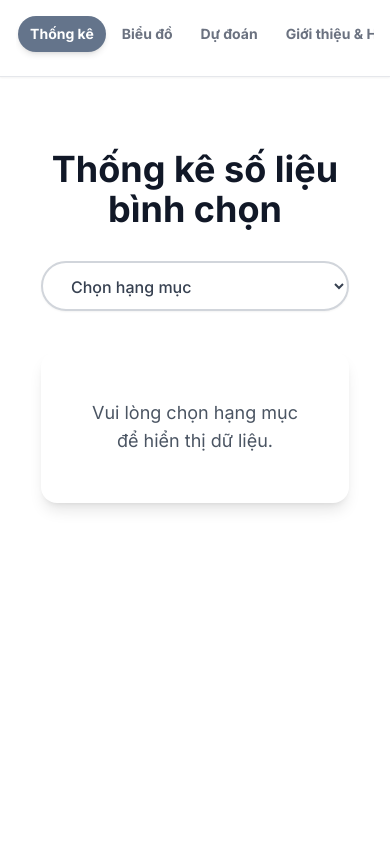
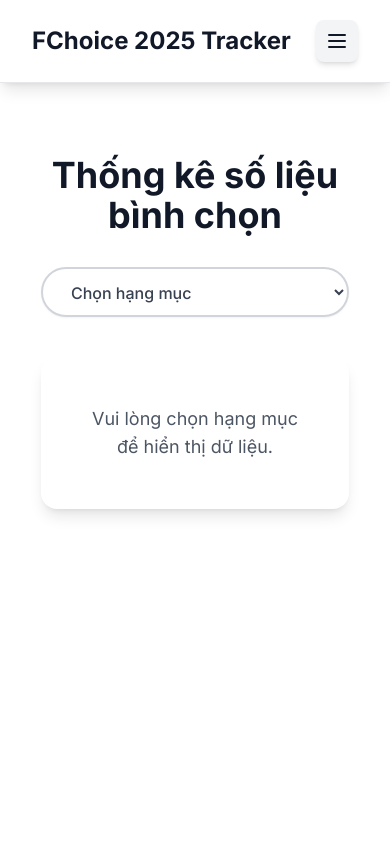
Before and after one commit to ntu09082007-eng/wechoice-tracker-frontend, a React (Vite) app: page /stats in a window 390 px wide. Shown: the top 844 px of the page. Built offline with nearby package versions, Linux system fonts and the light colour scheme.

Commit message:
Update Header.jsx

```diff
--- a/src/components/Header.jsx
+++ b/src/components/Header.jsx
@@ -1,53 +1,97 @@
-// @ts-nocheck
-/* eslint-disable */
-import React from 'react';
-import { Link, useLocation } from 'react-router-dom';
+import { Link, useLocation } from "react-router-dom";
+import { useState } from "react";
 
 export default function Header() {
   const location = useLocation();
+  const [isMenuOpen, setIsMenuOpen] = useState(false);
 
-  // Hàm kiểm tra trạng thái Active
-  const isActive = (path) => {
-    if (path === '/' && location.pathname === '/') return true;
-    if (path !== '/' && location.pathname.startsWith(path)) return true;
-    return false;
-  };
-
-  const navItems = [
-    { name: 'Kết quả', path: '/' },
-    { name: 'Thống kê', path: '/stats' },
-    { name: 'Biểu đồ', path: '/charts' },
-    { name: 'Dự đoán', path: '/prediction' },
-    { name: 'Giới thiệu & Hướng dẫn', path: '/about' },
+  const navLinks = [
+    { to: "/realtime", label: "Kết quả" },
+    { to: "/stats", label: "Thống kê" },
+    { to: "/prediction", label: "Dự đoán" },
+    { to: "/about", label: "Giới thiệu & Hướng dẫn" },
   ];
 
   return (
-    <header className="sticky top-0 z-50 bg-white/80 backdrop-blur-md border-b border-gray-200 shadow-sm">
-      <div className="container mx-auto px-4 py-4">
-        <div className="flex flex-col md:flex-row items-center justify-between gap-4">
+    <header className="bg-white shadow-lg w-full border-b border-gray-200">
+      <div className="w-full px-8 md:px-16 lg:px-24 py-5">
+        <div className="flex justify-between items-center">
+          <h1 className="text-2xl md:text-3xl font-bold text-white">
+            <Link
+              to="/realtime"
+              className="hover:opacity-90 transition-opacity duration-200 font-bold text-gray-900"
+            >
+              <span>FChoice 2025 Tracker</span>
+            </Link>
+          </h1>
 
-          {/* Logo màu xanh dương đậm */}
-          <div className="text-xl font-extrabold text-blue-700 hidden md:block">
-             WeChoice 2025 Tracker
-          </div>
-
-          {/* Thanh Menu */}
-          <nav className="flex items-center gap-1 md:gap-2 overflow-x-auto pb-2 md:pb-0 w-full md:w-auto no-scrollbar justify-center md:justify-end">
-            {navItems.map((item) => (
+          {/* Desktop Navigation */}
+          <nav className="hidden xl:flex gap-4">
+            {navLinks.map((link) => (
               <Link
-                key={item.path}
-                to={item.path}
-                className={`px-3 md:px-4 py-2 rounded-full text-sm font-bold transition-all duration-200 whitespace-nowrap ${
-                  isActive(item.path)
-                    ? 'bg-slate-500 text-white shadow-md' // Đang chọn: Nền xám chì, chữ trắng
-                    : 'text-gray-500 bg-transparent hover:bg-gray-100 hover:text-gray-900' // Bình thường: Chữ xám, trong suốt. Hover: Nền xám nhạt.
+                key={link.to}
+                to={link.to}
+                className={`px-6 py-2.5 rounded-full font-semibold transition-all duration-300 ${
+                  location.pathname === link.to
+                    ? "bg-gray-900 text-white shadow-lg"
+                    : "bg-gray-100 text-gray-700 hover:bg-gray-200"
                 }`}
               >
-                {item.name}
+                {link.label}
               </Link>
             ))}
           </nav>
+
+          {/* Mobile Menu Button */}
+          <button
+            onClick={() => setIsMenuOpen(!isMenuOpen)}
+            className="xl:hidden bg-gray-100 text-gray-900 p-2 hover:bg-gray-200 rounded-lg transition-colors shadow-md"
+            aria-label="Toggle menu"
+          >
+            <svg
+              className="w-6 h-6"
+              fill="none"
+              stroke="currentColor"
+              viewBox="0 0 24 24"
+            >
+              {isMenuOpen ? (
+                <path
+                  strokeLinecap="round"
+                  strokeLinejoin="round"
+                  strokeWidth={2}
+                  d="M6 18L18 6M6 6l12 12"
+                />
+              ) : (
+                <path
+                  strokeLinecap="round"
+                  strokeLinejoin="round"
+                  strokeWidth={2}
+                  d="M4 6h16M4 12h16M4 18h16"
+                />
+              )}
+            </svg>
+          </button>
         </div>
+
+        {/* Mobile Dropdown Menu */}
+        {isMenuOpen && (
+          <nav className="xl:hidden mt-4 flex flex-col gap-2">
+            {navLinks.map((link) => (
+              <Link
+                key={link.to}
+                to={link.to}
+                onClick={() => setIsMenuOpen(false)}
+                className={`px-6 py-3 rounded-lg font-semibold transition-all duration-300 text-center ${
+                  location.pathname === link.to
+                    ? "bg-gray-900 text-white shadow-lg"
+                    : "bg-gray-100 text-gray-700 hover:bg-gray-200"
+                }`}
+              >
+                {link.label}
+              </Link>
+            ))}
+          </nav>
+        )}
       </div>
     </header>
   );
```
